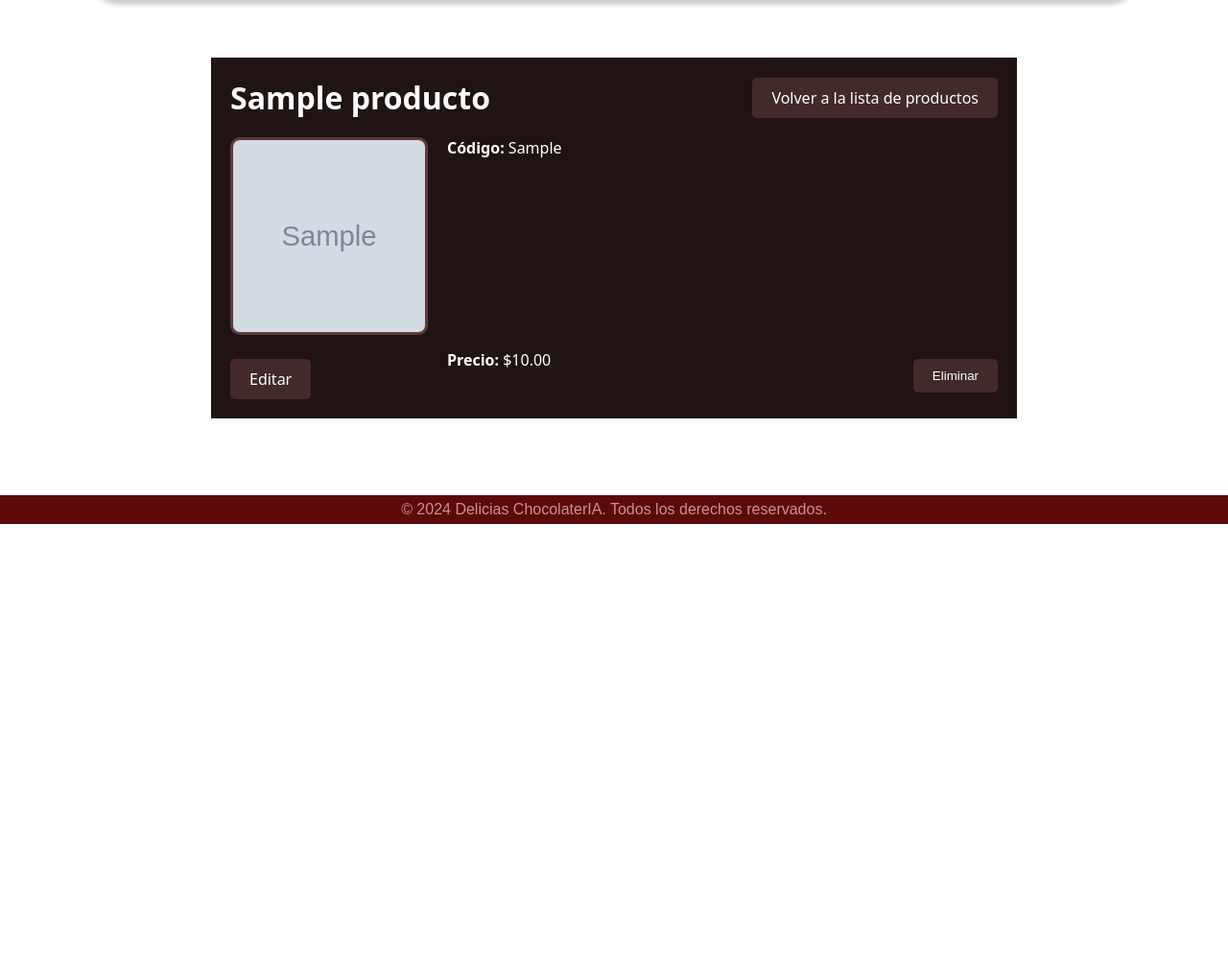
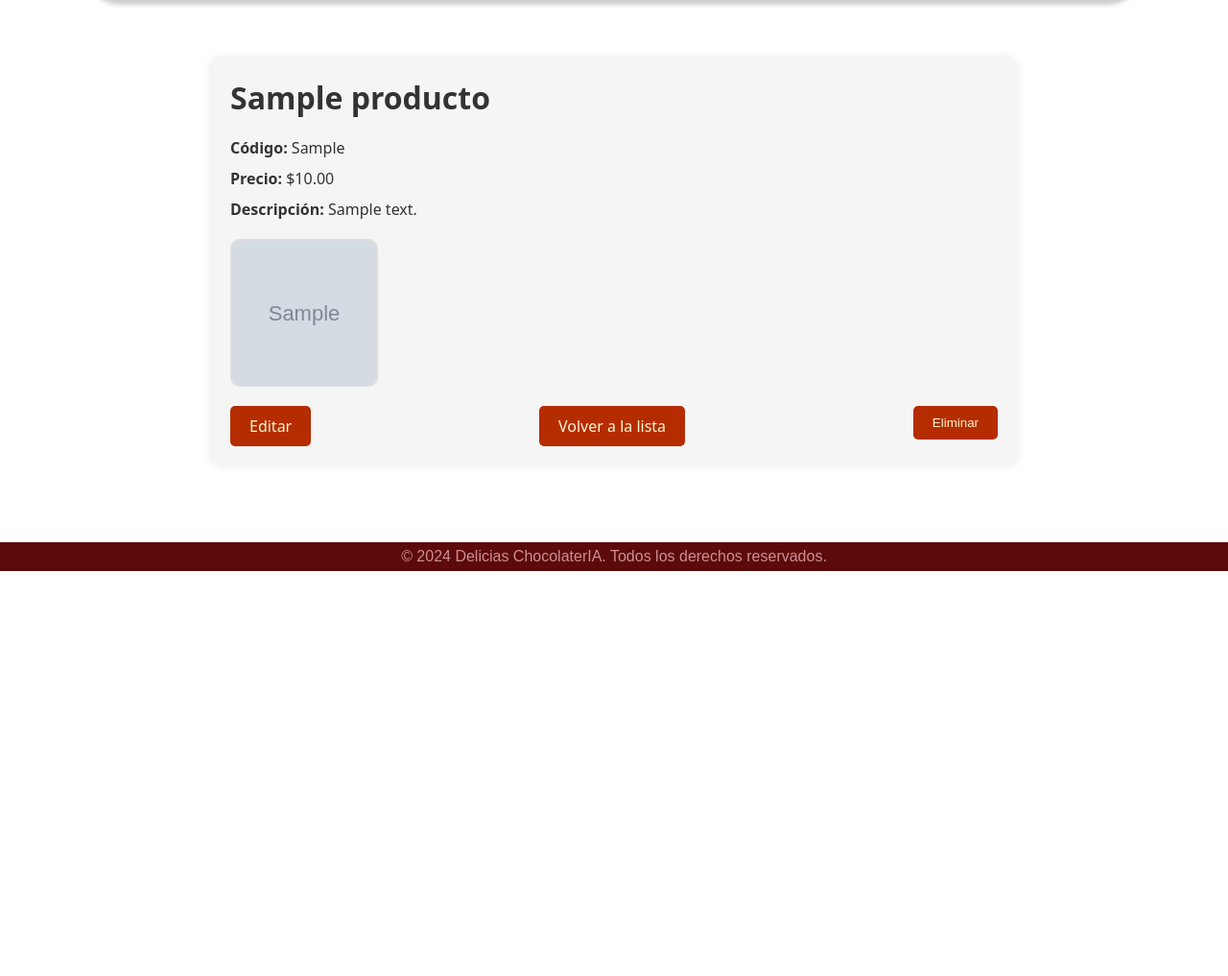
Before and after one commit to Alvaro0219/Sistema-chocolateria, a Django app: page /productos/1/ in a window 1280 px wide. Shown: the part 111-1128 px from the top of the page at 96% size. After the commit the page ends 706 px from the top, so only its background shows below. Run offline with Django 5.2, Linux system fonts and the light colour scheme; tables that the repository leaves empty hold one stand-in row (values such as "Sample post"); grey boxes marked "Sample" are stand-in pictures.

Commit message:
Actualizando app productos

```diff
--- a/choco_project/productos/static/productos/css/productos.css
+++ b/choco_project/productos/static/productos/css/productos.css
@@ -223,89 +223,173 @@
   margin: 0 auto;
   padding: 20px;
   font-family: 'Epilogue', 'Noto Sans', sans-serif;
-  background-color: #201314;
-  color: #fff;
+  background-color: #f5f5f5;
+  color: #333;
+  border-radius: 10px;
+  box-shadow: 0 0 10px rgba(0, 0, 0, 0.1);
 }
 
-/* Encabezado */
-.detalle-producto-header {
-  display: flex;
-  justify-content: space-between;
-  align-items: center;
+/* Encabezado del Producto */
+.detalle-producto-container h1 {
+  font-size: 2rem;
+  font-weight: bold;
   margin-bottom: 20px;
 }
 
-.detalle-producto-title {
-  font-size: 2rem;
+/* Información del Producto */
+.detalle-producto-container p {
+  margin-bottom: 10px;
+  font-size: 1rem;
+}
+
+.detalle-producto-container p strong {
   font-weight: bold;
 }
 
-.detalle-producto-back-button {
-  background-color: #42292a;
-  color: white;
-  padding: 10px 20px;
-  border-radius: 5px;
-  text-decoration: none;
-  transition: background-color 0.3s ease;
+/* Imágenes del Producto */
+.producto-imagenes {
+  margin: 20px 0;
+  display: flex;
+  gap: 10px;
 }
 
-.detalle-producto-back-button:hover {
-  background-color: #5f3a3c;
+.producto-imagenes img {
+  width: 150px;
+  height: 150px;
+  border-radius: 10px;
+  object-fit: cover;
+  background-color: #eee;
+  border: 2px solid #ddd;
 }
 
-/* Contenido del Producto */
-.detalle-producto-content {
-  display: flex;
-  gap: 20px;
-  margin-bottom: 20px;
-}
-
-.detalle-producto-image {
-  flex-shrink: 0;
-}
-
-.detalle-producto-img {
-  width: 200px;
-  height: 200px;
-  border-radius: 10px;
-  object-fit: cover;
-  background-color: #42292a;
-  border: 3px solid #5f3a3c;
-}
-
-.detalle-producto-info {
-  flex-grow: 1;
-}
-
-.detalle-producto-info p {
-  margin-bottom: 10px;
-}
-
-/* Acciones (Editar, Eliminar) */
-.detalle-producto-actions {
+/* Acciones (Editar, Eliminar, Volver a la lista) */
+.producto-acciones {
   display: flex;
   justify-content: space-between;
   margin-top: 20px;
 }
 
 .detalle-producto-edit-button,
-.detalle-producto-delete-button {
-  background-color: #42292a;
-  color: white;
+.detalle-producto-delete-button,
+.btn-secondary {
+  background-color: #b52c00;
+  color: #fcf7d1;
   padding: 10px 20px;
   border-radius: 5px;
   text-decoration: none;
-  transition: background-color 0.3s ease;
   border: none;
   cursor: pointer;
+  transition: background-color 0.3s ease;
 }
 
 .detalle-producto-edit-button:hover,
-.detalle-producto-delete-button:hover {
-  background-color: #5f3a3c;
+.detalle-producto-delete-button:hover,
+.btn-secondary:hover {
+  background-color: #8c0005;
 }
 
 .detalle-producto-delete-form {
-  display: inline-block;
   margin: 0;
 }
+
+/* ------------------------------------------------------------------------------------------------------------------------------------- */
+/* editar_producto.html */
+
+/* Contenedor general */
+.editar-producto-container {
+  max-width: 800px;
+  margin: 0 auto;
+  padding: 20px;
+  background-color: #f8f8f8; /* Fondo ligeramente más claro */
+  border-radius: 10px;
+  box-shadow: 0 0 15px rgba(0, 0, 0, 0.1);
+}
+
+/* Encabezado */
+.editar-producto-header {
+  display: flex;
+  justify-content: space-between;
+  align-items: center;
+  margin-bottom: 25px; /* Mayor separación inferior */
+}
+
+.editar-producto-title {
+  font-size: 2rem; /* Texto más grande */
+  color: #4d2e1a; /* Color más oscuro para el título */
+}
+
+.editar-producto-back-button {
+  text-decoration: none;
+  background-color: #b52c00;
+  color: #fcf7d1;
+  padding: 10px 15px;
+  border-radius: 5px;
+  transition: background-color 0.3s ease;
+}
+
+.editar-producto-back-button:hover {
+  background-color: #8c0005;
+}
+
+/* Mensajes */
+.productos-messages {
+  margin-bottom: 20px;
+}
+
+.alert {
+  padding: 10px;
+  border-radius: 5px;
+  margin-bottom: 10px;
+}
+
+.alert-success {
+  background-color: #d4edda;
+  color: #155724;
+}
+
+.alert-error {
+  background-color: #f8d7da;
+  color: #721c24;
+}
+
+/* Formulario */
+.editar-producto-form .form-group {
+  margin-bottom: 20px;
+}
+
+.editar-producto-form .form-group label {
+  display: block;
+  margin-bottom: 8px;
+  font-weight: bold;
+  color: #4d2e1a;
+}
+
+.editar-producto-form .form-group input[type="text"],
+.editar-producto-form .form-group input[type="number"],
+.editar-producto-form .form-group textarea,
+.editar-producto-form .form-group input[type="file"] {
+  width: 100%;
+  padding: 12px;
+  border: 1px solid #ccc;
+  border-radius: 5px;
+  background-color: #fff;
+  color: #333;
+}
+
+.editar-producto-form .form-group input[type="file"] {
+  padding: 6px;
+}
+
+.editar-producto-submit-button {
+  background-color: #5c0a0a;
+  color: #fcf7d1;
+  padding: 12px 25px;
+  border: none;
+  border-radius: 5px;
+  cursor: pointer;
+  transition: background-color 0.3s ease;
+}
+
+.editar-producto-submit-button:hover {
+  background-color: #8c0005;
+}
--- a/choco_project/productos/templates/productos/detalle_producto.html
+++ b/choco_project/productos/templates/productos/detalle_producto.html
@@ -2,7 +2,7 @@
 
 {% load static %}
 
-{% block title %}{{ producto.nombre }} - Detalles{% endblock %}
+{% block title %}Detalle del Producto - Delicias ChocolaterIA{% endblock %}
 
 {% block extra_head %}
 <link rel="stylesheet" href="{% static 'productos/css/productos.css' %}">
@@ -10,29 +10,22 @@
 
 {% block content %}
 <div class="detalle-producto-container">
-    <header class="detalle-producto-header">
-        <h1 class="detalle-producto-title">{{ producto.nombre }}</h1>
-        <a href="{% url 'productos:productos' %}" class="detalle-producto-back-button">Volver a la lista de productos</a>
-    </header>
+    <h1>{{ producto.nombre }}</h1>
+    <p><strong>Código:</strong> {{ producto.codigo }}</p>
+    <p><strong>Precio:</strong> ${{ producto.precio }}</p>
+    <p><strong>Descripción:</strong> {{ producto.descripcion }}</p>
 
-    <div class="detalle-producto-content">
-        <div class="detalle-producto-image">
-            {% if producto.imagenes.first %}
-            <img src="{{ producto.imagenes.first.imagen.url }}" alt="{{ producto.nombre }}" class="detalle-producto-img">
-            {% else %}
-            <img src="{% static 'productos/images/default.jpg' %}" alt="Imagen no disponible" class="detalle-producto-img">
-            {% endif %}
-        </div>
-        <div class="detalle-producto-info">
-            <p><strong>Código:</strong> {{ producto.codigo }}</p>
-            <p><strong>Precio:</strong> ${{ producto.precio }}</p>
-            <p><strong>Descripción:</strong></p>
-            <p>{{ producto.descripcion }}</p>
-        </div>
+    <!-- Aquí las imágenes del producto -->
+    <div class="producto-imagenes">
+        {% for imagen in producto.imagenes.all %}
+        <img src="{{ imagen.imagen.url }}" alt="{{ producto.nombre }}">
+        {% endfor %}
     </div>
 
-    <div class="detalle-producto-actions">
+    <!-- Botones de acción -->
+    <div class="producto-acciones">
         <a href="{% url 'productos:editar_producto' producto.pk %}" class="detalle-producto-edit-button">Editar</a>
+        <a href="{% url 'productos:productos' %}" class="btn btn-secondary">Volver a la lista</a>
         <form action="{% url 'productos:eliminar_producto' producto.pk %}" method="post" class="detalle-producto-delete-form">
             {% csrf_token %}
             <button type="submit" class="detalle-producto-delete-button">Eliminar</button>
--- a/choco_project/productos/views.py
+++ b/choco_project/productos/views.py
@@ -5,7 +5,6 @@ from django.contrib import messages
 
 def productos(request):
     productos = Producto.objects.all()
-
     # Obtener el término de búsqueda desde la barra de búsqueda
     query = request.GET.get('q')
     if query:
@@ -16,7 +15,7 @@ def productos(request):
 
 def agg_productos(request):
     if request.method == 'POST':
-        form = ProductoForm(request.POST, request=request)
+        form = ProductoForm(request.POST, request.FILES, request=request)
         if form.is_valid():
             producto = form.save()
             for img in request.FILES.getlist('imagenes'):
@@ -24,7 +23,7 @@ def agg_productos(request):
             messages.success(request, "Producto agregado exitosamente")
             return redirect('productos:productos')
         else:
-            # Manejo de mensajes de erorr
+            # Manejo de mensajes de error
             if form.has_error('nombre'):
                 messages.error(request, "El nombre del producto ya está en uso. Por favor, elija otro.")
             elif form.has_error('codigo'):
@@ -44,14 +43,40 @@ def detalle_producto(request, pk):
     return render(request, 'productos/detalle_producto.html', {'producto': producto})
 
 def editar_producto(request, pk):
+    # Obtener el producto por su ID, o lanzar un 404 si no existe
     producto = get_object_or_404(Producto, pk=pk)
+
     if request.method == 'POST':
-        form = ProductoForm(request.POST, instance=producto)
+        # Pasar los datos del formulario junto con los archivos subidos y la instancia del producto
+        form = ProductoForm(request.POST, request.FILES, instance=producto, request=request)
+
         if form.is_valid():
-            form.save()
-            return redirect('productos:detalle_producto', pk=producto.pk)
+            # Guardar el producto con los nuevos cambios
+            producto = form.save()
+
+            # Manejar las nuevas imágenes, si las hay
+            if request.FILES.getlist('imagenes'):
+                # Eliminar imágenes anteriores solo si se suben nuevas
+                ProductoImagen.objects.filter(producto=producto).delete()
+                for img in request.FILES.getlist('imagenes'):
+                    ProductoImagen.objects.create(producto=producto, imagen=img)
+
+            messages.success(request, "Producto actualizado exitosamente")
+            return redirect('productos:detalle_producto', pk=pk)  # Redirigir al detalle del producto
+        else:
+            # Manejo de mensajes de error
+            if form.has_error('nombre'):
+                messages.error(request, "El nombre del producto ya está en uso. Por favor, elija otro.")
+            elif form.has_error('codigo'):
+                messages.error(request, "El código del producto ya está en uso. Por favor, elija otro.")
+            elif form.non_field_errors():
+                messages.error(request, form.non_field_errors())
+            else:
+                messages.error(request, "Por favor, completa todos los campos requeridos correctamente.")
     else:
+        # Inicializar el formulario con los datos actuales del producto
         form = ProductoForm(instance=producto)
+
     return render(request, 'productos/editar_producto.html', {'form': form, 'producto': producto})
 
 def eliminar_producto(request, pk):
```
Also changed, not shown: choco_project/productos/templates/productos/editar_producto.html (+62 -0 lines).
